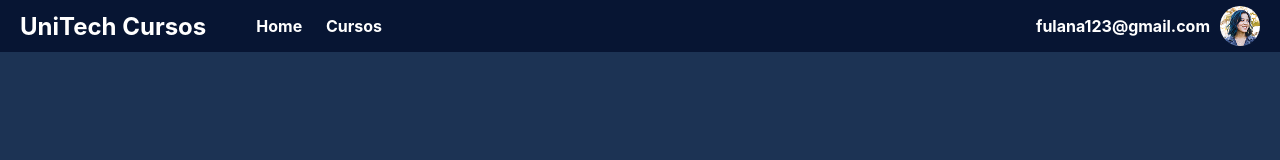
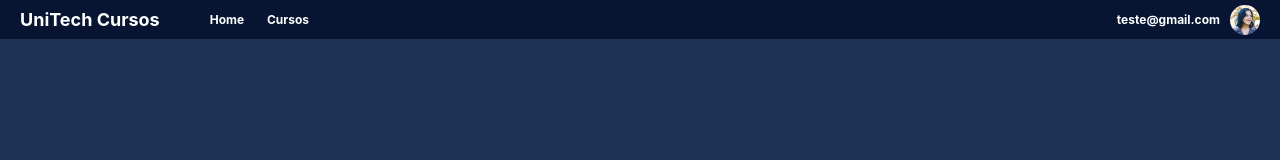
Before and after one commit to GiovannaRezende/UniTechLearning, a plain HTML site: page pages/home/home.html in a window 1280 px wide. Drawn offline with Linux system fonts and the light colour scheme.

Commit message:
Subindo a tela de login e mais alguns ajustes.

```diff
--- a/home.css
+++ b/pages/home/home.css
@@ -1,11 +1,14 @@
 body {
     margin: 0px;
+    height: 100vh;
+    width: 100vw;
+    background-color: #1C3354;
+}
+
+header {
     color: #FFF;
     font-family: 'Inter';
     font-weight: 700;
-    background-color: #1C3354;
-    height: 100vh;
-    width: 100vw;
 }
 
 .container {
@@ -13,7 +16,7 @@ body {
     justify-content: space-between;
     align-items: center;
     background-color: #071533;
-    font-size: 16px;
+    font-size: 12px;
     padding: 0px 20px;
 }
 
@@ -24,7 +27,7 @@ body {
 }
 
 .logo {
-    font-size: 24px;
+    font-size: 18px;
 }
 
 .links a {
@@ -56,6 +59,7 @@ a {
     padding: 0px 10px;
 }
 
-img {
+.user img {
+    width: 30px;
     border-radius: 30px;
 }
--- a/home.html
+++ b/pages/home/home.html
@@ -21,14 +21,11 @@
                 </nav>
             </div>
             <div class="user">
-                <div class="email">fulana123@gmail.com</div>
-                <img src="./src/assets/user.png" alt="Imagem de perfil do usuário.">
+                <div class="email">teste@gmail.com</div>
+                <img src="../../src/assets/images/user.png" alt="Imagem de perfil do usuário">
             </div>
         </div>
     </header>
-    <main class="home">
-
-    </main>
 </body>
 
 </html>
--- /dev/null
+++ b/pages/login/login.css
@@ -0,0 +1,124 @@
+body {
+    margin: 0px;
+    height: 100vh;
+    width: 100vw;
+    background-color: #1C3354;
+}
+
+header {
+    color: #FFF;
+    font-family: 'Inter';
+    font-weight: 700;
+}
+
+.container {
+    display: flex;
+    justify-content: space-between;
+    align-items: center;
+    background-color: #071533;
+    font-size: 12px;
+    padding: 0px 20px;
+}
+
+.logo-links {
+    display: flex;
+    align-items: center;
+
+}
+
+.logo {
+    font-size: 18px;
+}
+
+.links a {
+    padding: 0px 10px;
+}
+
+.home:hover,
+.courses:hover {
+    transition: color 0.3s;
+    color: #808080;
+}
+
+nav,
+a {
+    color: #FFF;
+}
+
+a {
+    text-decoration: none;
+}
+
+.user {
+    display: flex;
+    justify-content: space-between;
+    align-items: center;
+}
+
+.email {
+    padding: 0px 10px;
+}
+
+.user img {
+    width: 30px;
+    border-radius: 30px;
+}
+
+.login {
+    position: absolute;
+    top: 50%;
+    left: 50%;
+    transform: translate(-50%, -50%);
+    background: #d9d9d9;
+    padding: 25px;
+    border-radius: 10px;
+    box-shadow: 5px 5px 10px;
+    display: flex;
+    flex-direction: column;
+    align-items: center;
+    width: 300px;
+}
+
+.logo img {
+    width: 150px;
+}
+
+.input-group {
+    display: flex;
+    align-items: center;
+    background: white;
+    border-radius: 5px;
+    margin: 10px 0;
+    padding: 7px;
+    width: 90%;
+}
+
+.input-group .icon {
+    margin-right: 10px;
+}
+
+.input-group input {
+    border: none;
+    outline: none;
+    font-size: 12px;
+}
+
+.input-group img {
+    width: 18px;
+    height: 18px;
+}
+
+button {
+    background: #071533;
+    color: white;
+    border: none;
+    padding: 8px 15px;
+    border-radius: 5px;
+    font-size: 12px;
+    cursor: pointer;
+    margin-top: 15px;
+}
+
+button:hover {
+    background: #1C3354;
+}
```
Also changed, not shown: pages/login/login.html (added, +44 -0 lines), src/assets/images/login.svg (added), src/assets/images/logo.png (added), src/assets/images/password.svg (added), src/assets/images/user.png (renamed from src/assets/user.png).
